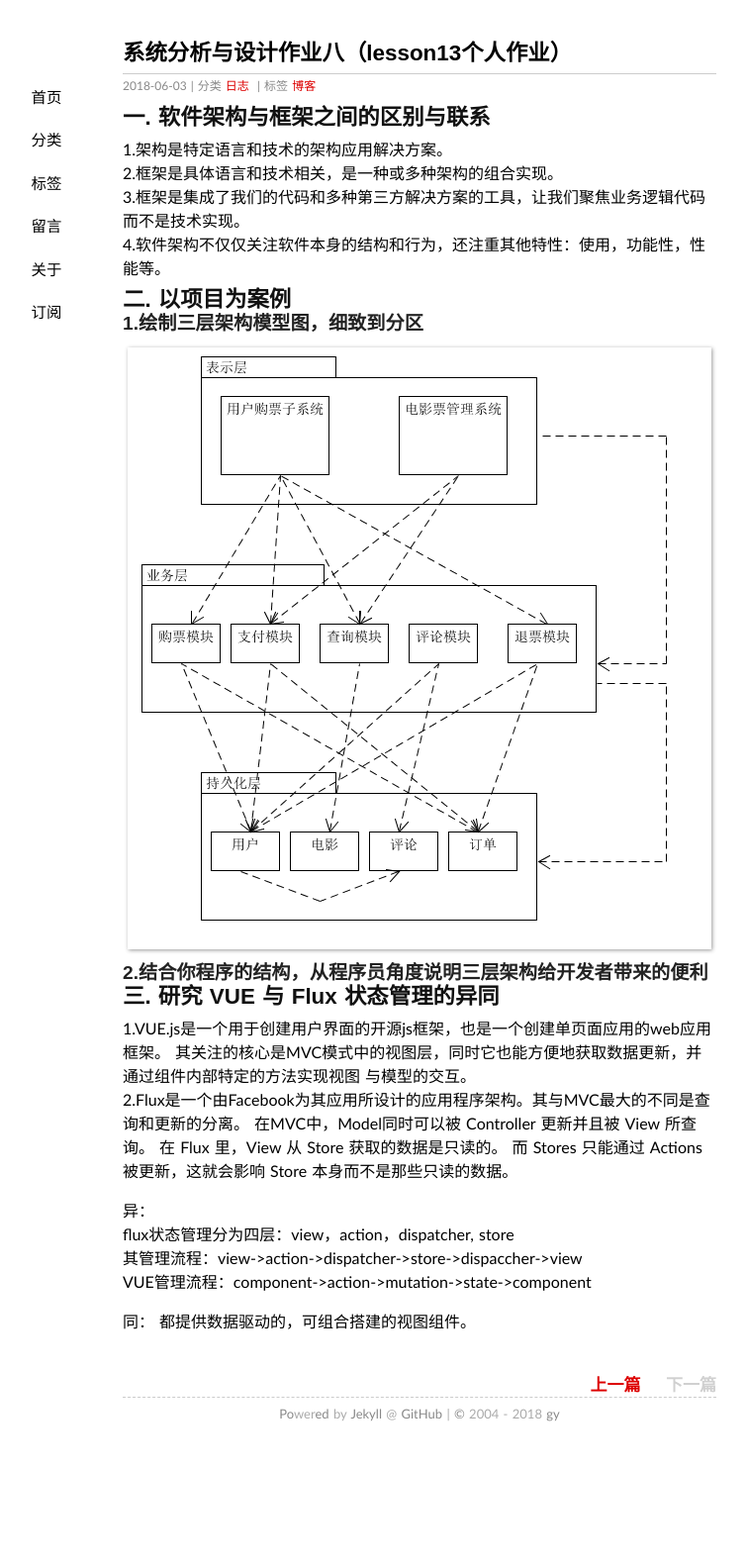
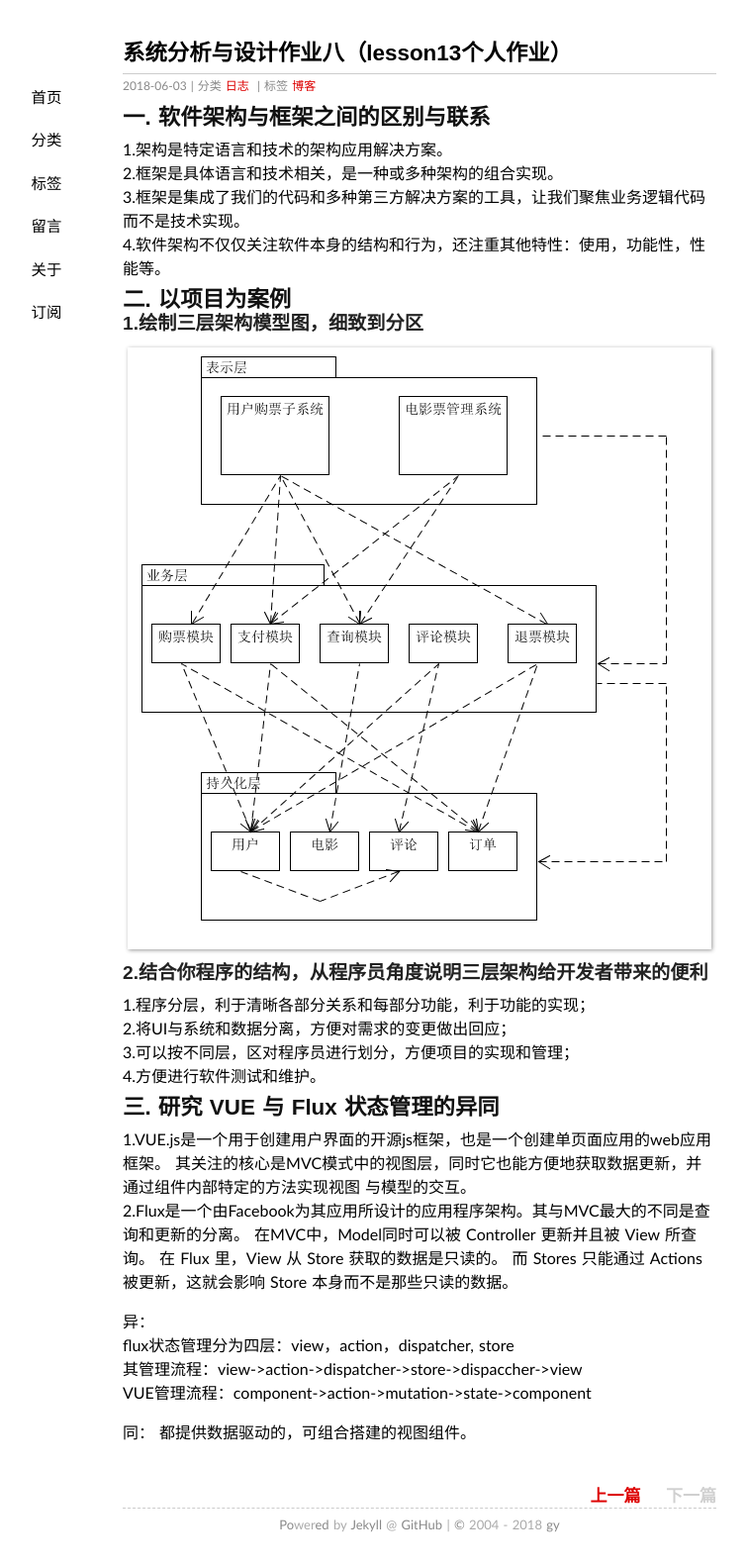
Before and after one commit to gaoynui/gaoynui.github.io, a Jekyll site: the page built from _posts/2018-06-03-hw8.md, in a window 1280 px wide. Shown: the whole page at 99% size, without its empty margins (216-971 px from the left). Built offline with Jekyll 4.4.1, drawn with Linux system fonts in a browser that asks for light colours; before the commit the page ends 1471 px from its top, so only the background shows below that.

Commit message:
Update 2018-06-03-hw8.md

```diff
--- a/_posts/2018-06-03-hw8.md
+++ b/_posts/2018-06-03-hw8.md
@@ -14,7 +14,10 @@ tags: 博客
 ### 1.绘制三层架构模型图，细致到分区
 ![](https://github.com/gaoynui/gaoynui.github.io/blob/master/_posts/pictures/three_layers_struct.PNG?raw=true)
 ### 2.结合你程序的结构，从程序员角度说明三层架构给开发者带来的便利
-
+1.程序分层，利于清晰各部分关系和每部分功能，利于功能的实现；
+2.将UI与系统和数据分离，方便对需求的变更做出回应；
+3.可以按不同层，区对程序员进行划分，方便项目的实现和管理；
+4.方便进行软件测试和维护。
 ## 三. 研究 VUE 与 Flux 状态管理的异同
 1.VUE.js是一个用于创建用户界面的开源js框架，也是一个创建单页面应用的web应用框架。
 其关注的核心是MVC模式中的视图层，同时它也能方便地获取数据更新，并通过组件内部特定的方法实现视图
```
